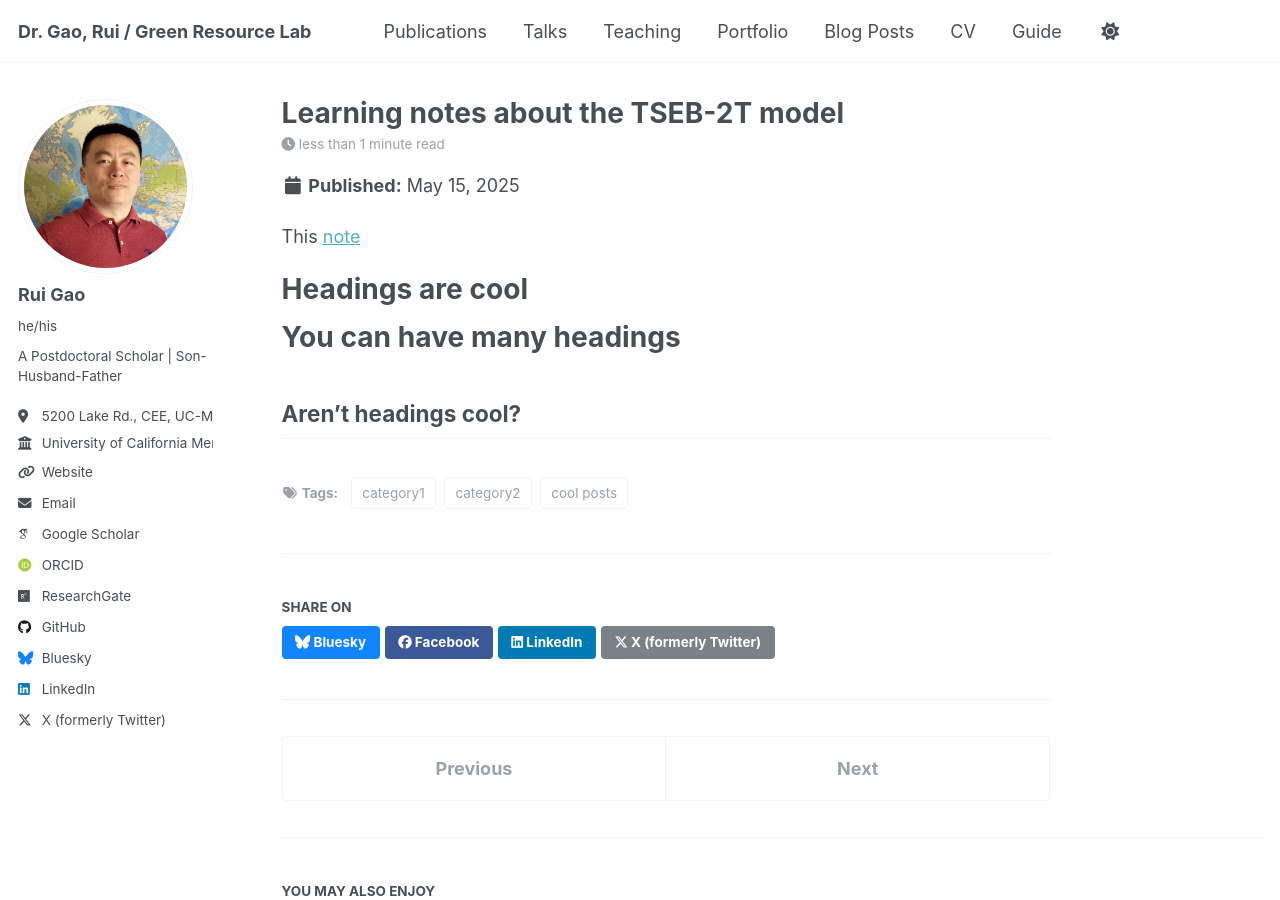
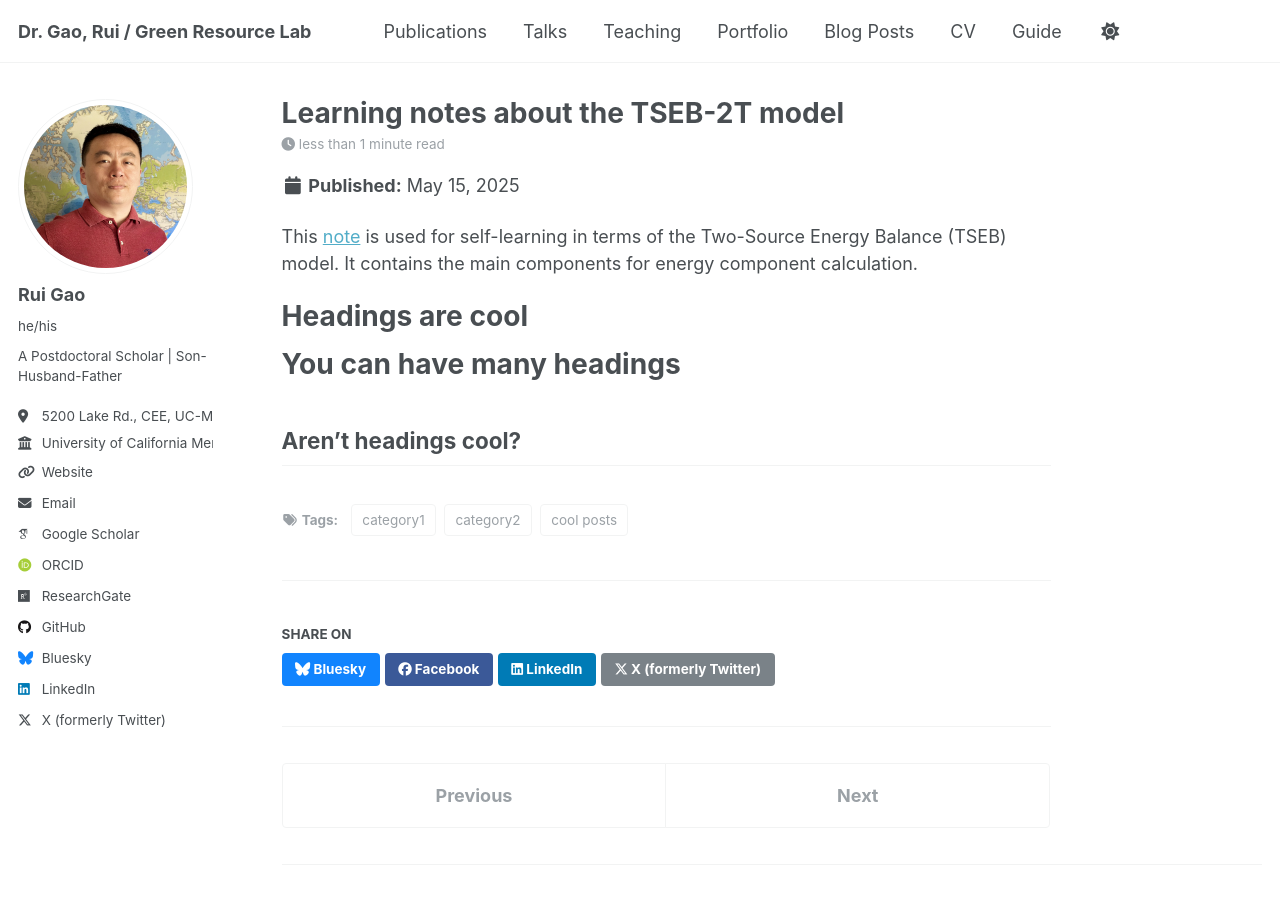
Before and after one commit to RuiGao9/RuiGao9.github.io, a Jekyll site: the page built from _posts/2025-05-15-blog-post-1.md, in a window 1280 px wide and 900 px high. Built offline with Jekyll 4.4.1, drawn with Linux system fonts in a browser that asks for light colours; some web fonts are replaced.

Commit message:
Update 2025-05-15-blog-post-1.md

```diff
--- a/_posts/2025-05-15-blog-post-1.md
+++ b/_posts/2025-05-15-blog-post-1.md
@@ -8,7 +8,7 @@ tags:
   - category2
 ---
 
-This [note](https://drive.google.com/file/d/1uOTeTV5BpLtSHfSRAwNmEfvFwldjtQsc/view?usp=drive_link)
+This [note](https://drive.google.com/file/d/1uOTeTV5BpLtSHfSRAwNmEfvFwldjtQsc/view?usp=drive_link) is used for self-learning in terms of the Two-Source Energy Balance (TSEB) model. It contains the main components for energy component calculation.
 
 
 Headings are cool
```
